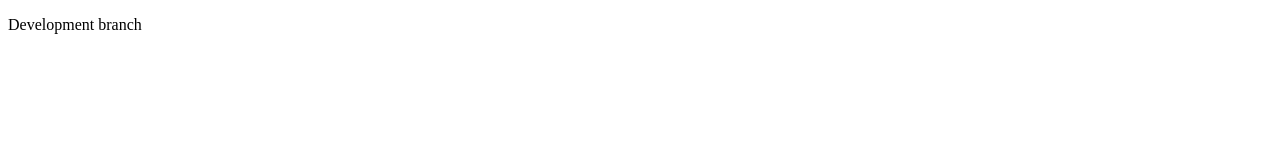
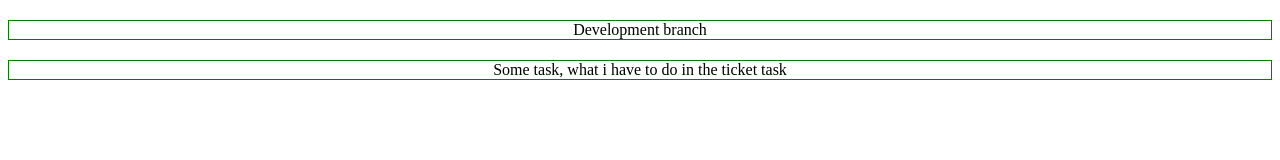
Before and after one commit to LaciG/MVMIWorkShopDemo, a plain HTML site: page index.html in a window 1280 px wide. Drawn offline with Linux system fonts and the light colour scheme.

Commit message:
Add some design Changes

```diff
--- a/css/style.css
+++ b/css/style.css
@@ -0,0 +1,6 @@
+p {
+    text-align: center;
+    border: 1px solid green;
+    margin-bottom: 20px;
+    margin-top: 20px;
+}
--- a/index.html
+++ b/index.html
@@ -14,6 +14,7 @@
 
 <body>
     <p>Development branch</p>
+    <p>Some task, what i have to do in the ticket task</p>
     <script src="js/script.js"></script>
 </body>
 </html>
```
